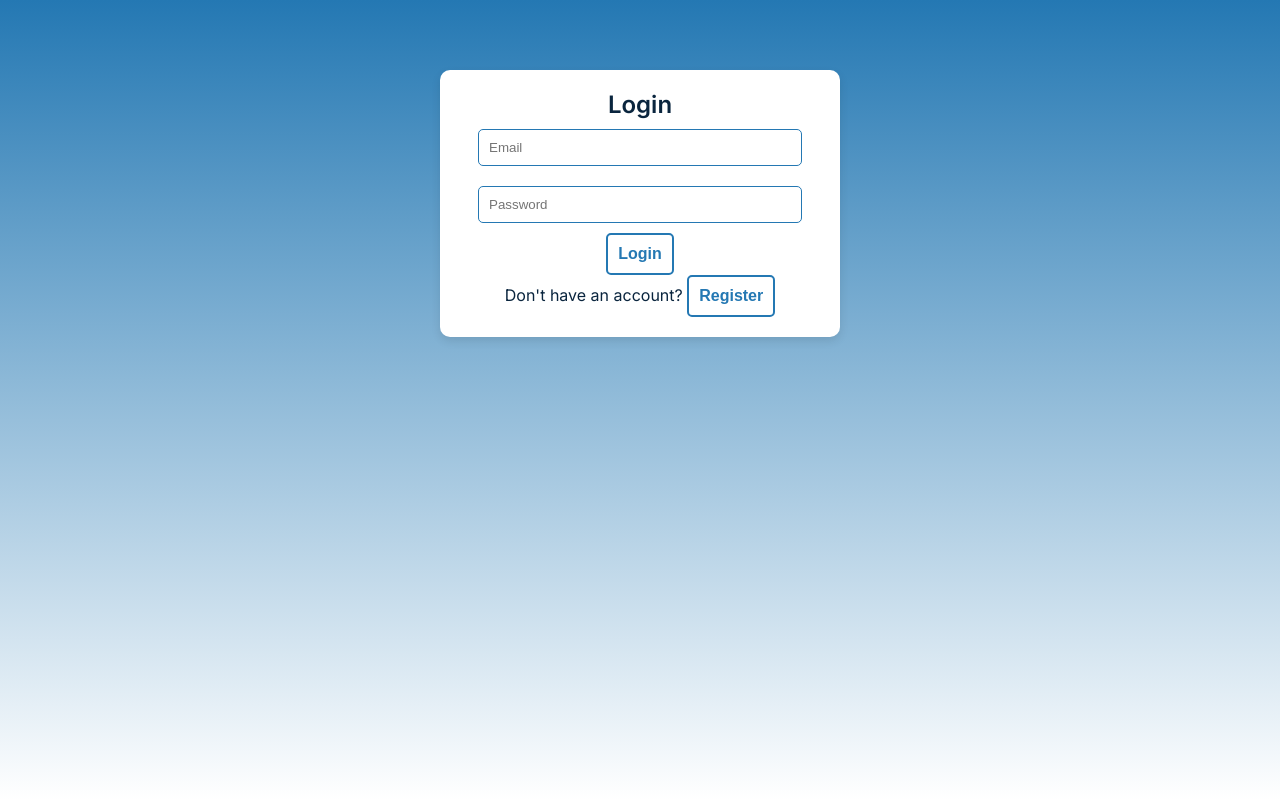
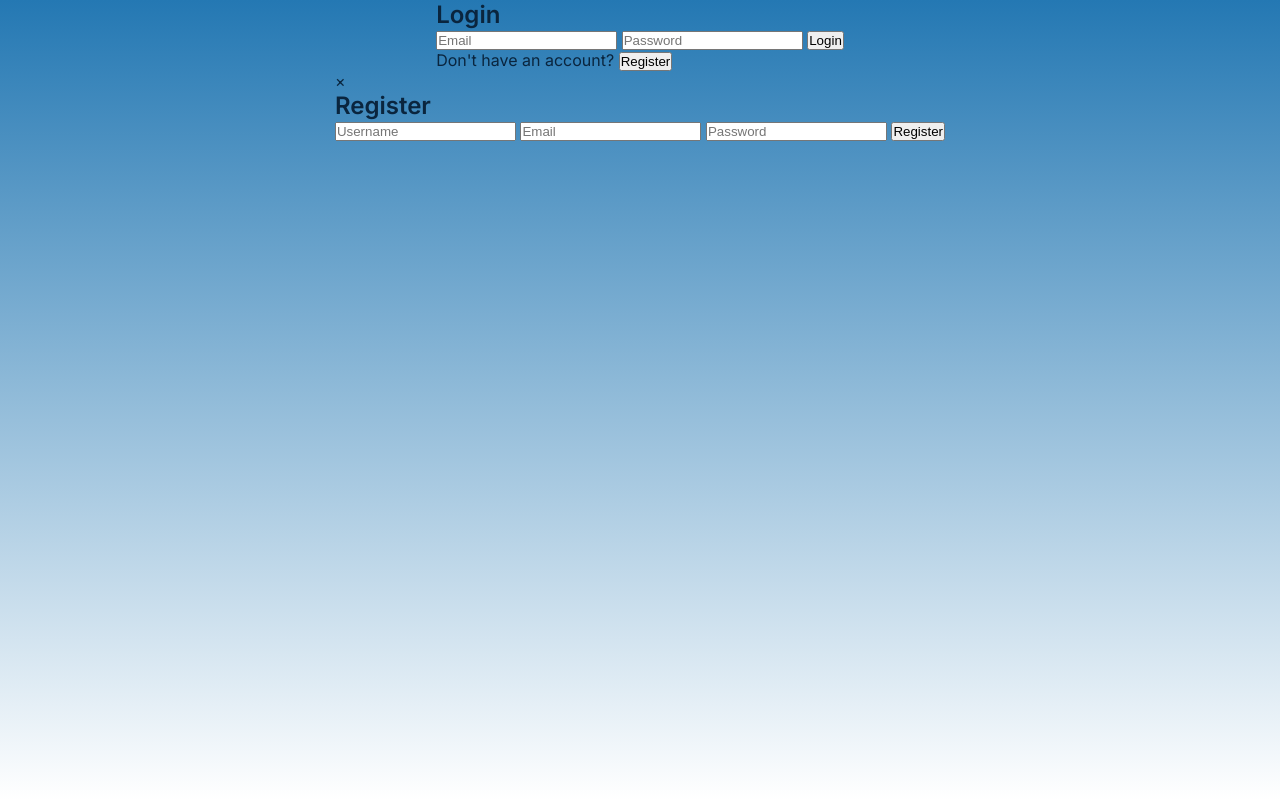
Before and after one commit to kira8ke/Elegance-Dhobi-secure-login-system, a PHP site: page / in a window 1280 px wide. Run offline with PHP 8.4, Linux system fonts and the light colour scheme.

Commit message:
Updated css

```diff
--- a/css/styles.css
+++ b/css/styles.css
@@ -18,7 +18,6 @@ body {
     align-items: center;
     justify-content: flex-start;
     min-height: 100vh;
-    padding-top: 70px; /* Prevent content from hiding behind the fixed navbar */
 }
 
 /* Navigation Bar */
@@ -56,87 +55,7 @@ nav ul li a:hover {
     color: #0A253E;
 }
 
-/* Underline effect for active section */
-nav ul li a.active::after {
-    content: "";
-    position: absolute;
-    left: 0;
-    bottom: -2px;
-    width: 100%;
-    height: 3px;
-    background: #2478B3;
-}
-
-/* Container for Forms */
-.container {
-    text-align: center;
-    background: white;
-    padding: 20px;
-    border-radius: 10px;
-    box-shadow: 0px 4px 10px rgba(0, 0, 0, 0.1);
-    width: 90%;
-    max-width: 400px;
-}
-
-/* Buttons */
-button {
-    background-color: white;
-    color: #2478B3;
-    font-size: 16px;
-    font-weight: 600;
-    padding: 10px;
-    border: 2px solid #2478B3;
-    border-radius: 5px;
-    cursor: pointer;
-    transition: background 0.3s ease-in-out, color 0.3s ease-in-out;
-}
-
-button:hover {
-    background-color: #0A253E;
-    color: white;
-}
-
-/* Input Fields */
-input {
-    width: 90%;
-    padding: 10px;
-    margin: 10px 0;
-    border: 1px solid #2478B3;
-    border-radius: 5px;
-}
-
-/* Toggle Buttons (Login/Register Switch) */
-.toggle-buttons {
-    display: flex;
-    justify-content: space-between;
-    margin-bottom: 15px;
-}
-
-/* Modal Styling */
-.modal {
-    display: none;
-    position: fixed;
-    top: 50%;
-    left: 50%;
-    transform: translate(-50%, -50%);
-    background: white;
-    padding: 20px;
-    border-radius: 10px;
-    box-shadow: 0px 0px 10px rgba(0, 0, 0, 0.1);
-}
-
-.modal-content {
-    text-align: center;
-}
-
-/* Close Button */
-.close {
-    cursor: pointer;
-    float: right;
-    font-size: 20px;
-}
-
-/* Dashboard Sections */
+/* Header */
 header {
     text-align: center;
     background: #2478B3;
```
Also changed, not shown: other parts of css/styles.css (+22 -17 lines).
